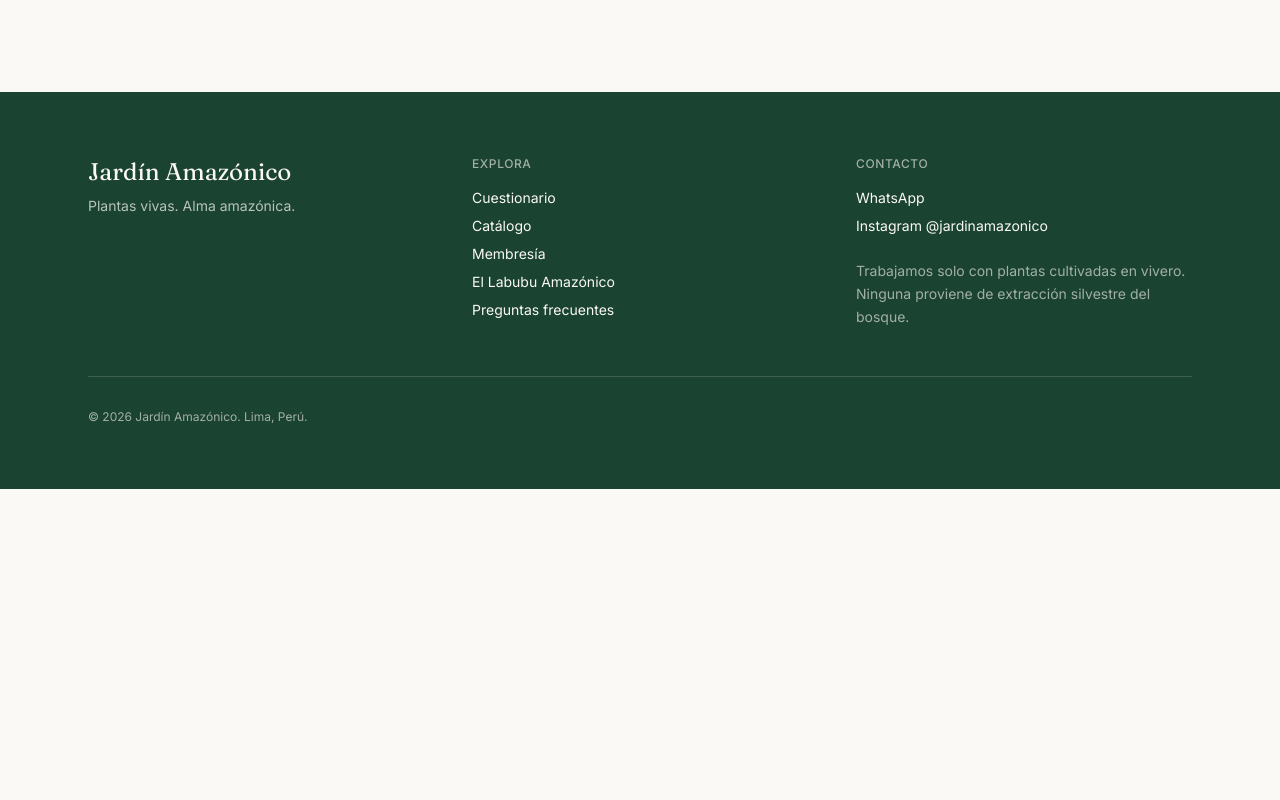
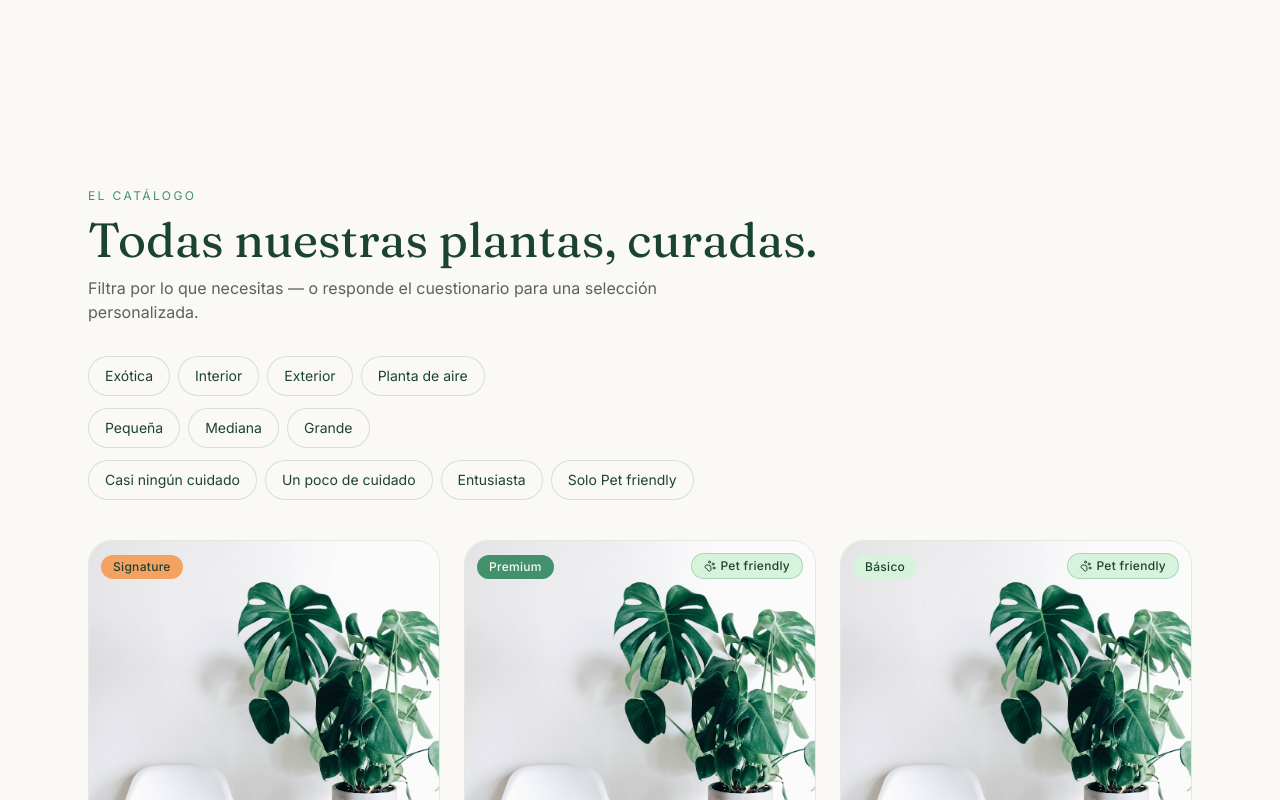
Before and after one commit to eajalcrina/jardin-amazonico, a Next.js app: page / in a window 1280 px wide. Shown: the part 2000-2800 px from the top of the page. Before the commit the page ends 2489 px from the top, so only its background shows below. Built offline with nearby package versions, Linux system fonts and the light colour scheme.

Commit message:
feat(catalog): add Catalog section with quiz integration

```diff
--- a/app/page.tsx
+++ b/app/page.tsx
@@ -4,11 +4,14 @@ import { useState } from "react";
 import { Hero } from "@/components/sections/Hero";
 import { Pillars } from "@/components/sections/Pillars";
 import { Quiz } from "@/components/sections/Quiz";
+import { Catalog } from "@/components/sections/Catalog";
 import { Footer } from "@/components/sections/Footer";
 import type { QuizAnswers } from "@/lib/quiz-types";
+import type { Plant } from "@/lib/plants";
 
 export default function Home() {
-  const [_quizAnswers, setQuizAnswers] = useState<QuizAnswers | null>(null);
+  const [quizAnswers, setQuizAnswers] = useState<QuizAnswers | null>(null);
+  const [, setSelectedPlant] = useState<Plant | null>(null);
 
   return (
     <main>
@@ -18,6 +21,10 @@ export default function Home() {
         onComplete={(a) => setQuizAnswers(a)}
         onReset={() => setQuizAnswers(null)}
       />
+      <Catalog
+        quizAnswers={quizAnswers}
+        onSelectPlant={setSelectedPlant}
+      />
       <Footer />
     </main>
   );
--- /dev/null
+++ b/components/sections/Catalog.tsx
@@ -0,0 +1,100 @@
+"use client";
+
+import { useMemo, useState } from "react";
+import { Button } from "@/components/ui/Button";
+import { FilterChips, type CatalogFilters } from "@/components/catalog/FilterChips";
+import { PlantCard } from "@/components/catalog/PlantCard";
+import { PLANTS } from "@/lib/plants";
+import { getRecommendations } from "@/lib/scoring";
+import type { Plant } from "@/lib/plants";
+import type { QuizAnswers } from "@/lib/quiz-types";
+
+type CatalogProps = {
+  quizAnswers: QuizAnswers | null;
+  onSelectPlant: (plant: Plant) => void;
+};
+
+export function Catalog({ quizAnswers, onSelectPlant }: CatalogProps) {
+  const [filters, setFilters] = useState<CatalogFilters>({});
+  const [showAll, setShowAll] = useState(false);
+
+  const visiblePlants = useMemo(() => {
+    if (quizAnswers && !showAll) {
+      return getRecommendations(PLANTS, quizAnswers);
+    }
+    return PLANTS.filter((p) => {
+      if (filters.type && !p.tags.type.includes(filters.type)) return false;
+      if (filters.size && !p.tags.size.includes(filters.size)) return false;
+      if (filters.care && !p.tags.care.includes(filters.care)) return false;
+      if (filters.petSafe && !p.petSafe) return false;
+      return true;
+    });
+  }, [filters, quizAnswers, showAll]);
+
+  const showQuizResults = quizAnswers && !showAll;
+
+  return (
+    <section id="catalogo" className="bg-ja-paper py-16 md:py-24">
+      <div className="container mx-auto px-6 max-w-6xl">
+        <p className="text-xs uppercase tracking-[0.2em] text-ja-mid">
+          {showQuizResults ? "Tu selección personalizada" : "El catálogo"}
+        </p>
+        <h2 className="mt-3 font-display text-3xl md:text-5xl text-ja-dark">
+          {showQuizResults
+            ? "Tus plantas recomendadas"
+            : "Todas nuestras plantas, curadas."}
+        </h2>
+        <p className="mt-3 text-ja-ink/70 max-w-2xl">
+          {showQuizResults
+            ? quizAnswers.purpose === "gift"
+              ? "Perfectas para regalar con impacto y significado."
+              : "Curadas según tu espacio, ritmo y nivel de experiencia."
+            : "Filtra por lo que necesitas — o responde el cuestionario para una selección personalizada."}
+        </p>
+
+        {showQuizResults ? (
+          <div className="mt-8 flex flex-wrap items-center gap-3">
+            <span className="text-sm text-ja-ink/70">
+              Filtrado por tu cuestionario
+            </span>
+            <Button variant="secondary" size="sm" onClick={() => setShowAll(true)}>
+              Ver todas las plantas
+            </Button>
+          </div>
+        ) : (
+          <div className="mt-8">
+            <FilterChips
+              value={filters}
+              onChange={setFilters}
+              onReset={() => setFilters({})}
+            />
+          </div>
+        )}
+
+        {visiblePlants.length === 0 ? (
+          <div className="mt-12 rounded-3xl border border-dashed border-ja-dark/20 p-12 text-center">
+            <p className="font-display text-2xl text-ja-dark">
+              No encontramos plantas con esa combinación.
+            </p>
+            <p className="mt-2 text-ja-ink/70">
+              Prueba ajustando algún filtro.
+            </p>
+          </div>
+        ) : (
+          <div
+            aria-live="polite"
+            className="mt-10 grid gap-6 sm:grid-cols-2 lg:grid-cols-3"
+          >
+            {visiblePlants.map((plant) => (
+              <PlantCard
+                key={plant.id}
+                plant={plant}
+                onSelect={onSelectPlant}
+              />
+            ))}
+          </div>
+        )}
+      </div>
+    </section>
+  );
+}
```
